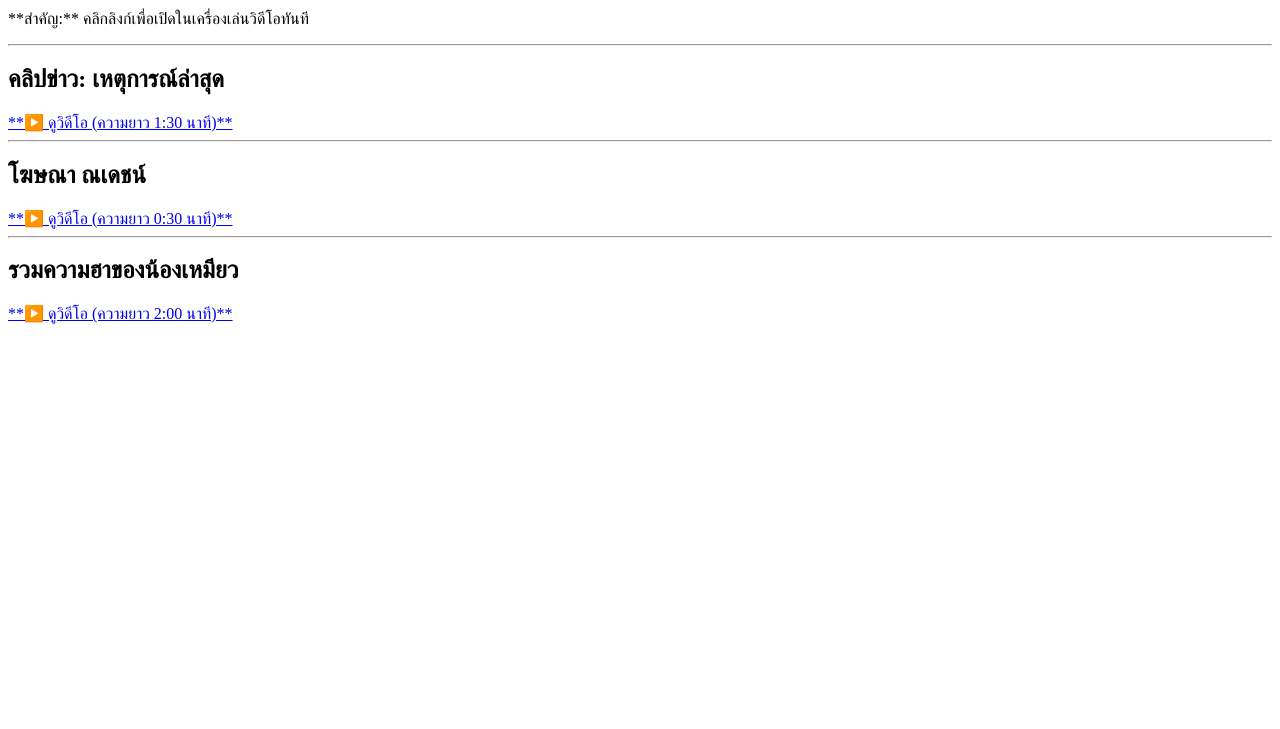
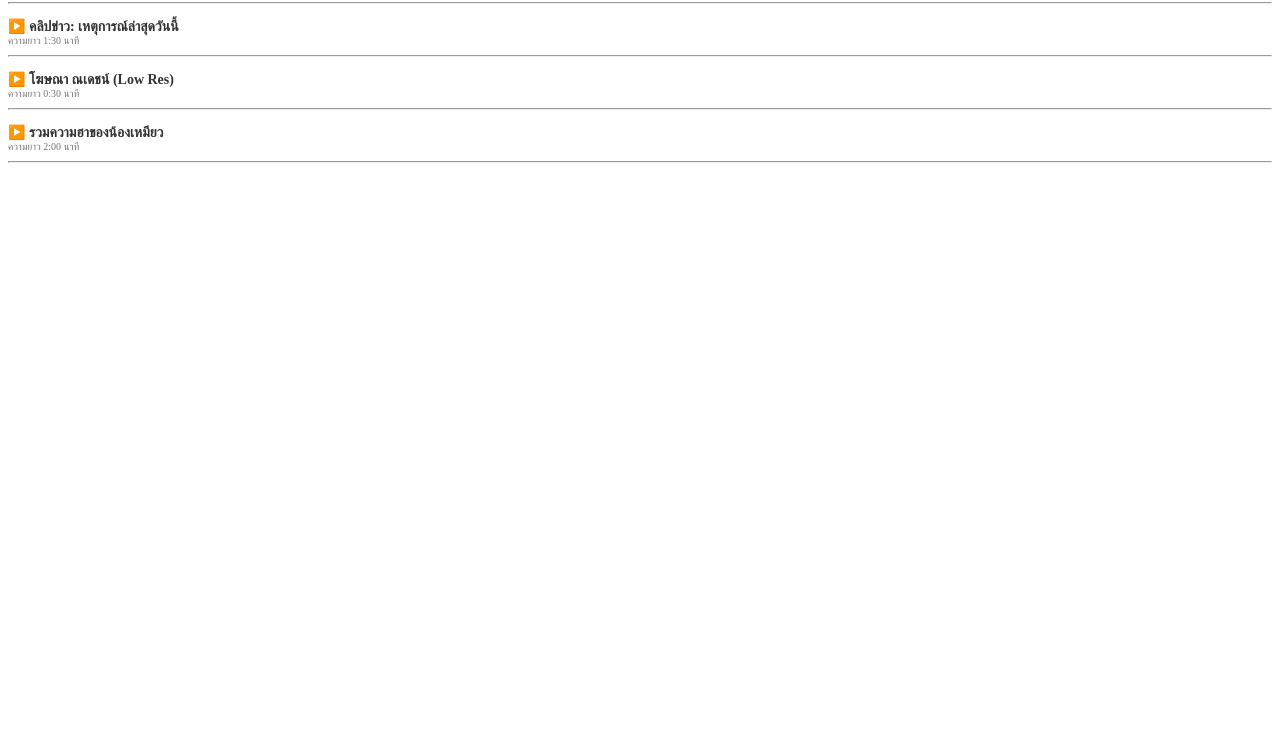
Before and after one commit to teera3447/tadiotube, a plain HTML site: page index.html in a window 1280 px wide. Shown: the part 71-800 px from the top of the page. Drawn offline with Linux system fonts and the light colour scheme.

Commit message:
Update index.html 05

```diff
--- a/index.html
+++ b/index.html
@@ -7,32 +7,41 @@
 </head>
 <body>
 
-    <h1>🎬 รายการวิดีโอ (คลิกเพื่อเล่น)</h1>
+    <h1 style="font-size: 18px; color: #007bff;">🎬 รายการวิดีโอ (คลิกเพื่อเล่น)</h1>
 
-    <p>
-        **สำคัญ:** คลิกลิงก์เพื่อเปิดในเครื่องเล่นวิดีโอทันที
+    <p style="font-size: 12px; color: #d9534f;">**สำคัญ:** ไฟล์วิดีโอทั้งหมดเป็นความละเอียด 240P</p>
+
+    <hr>
+
+    <p style="font-size: 14px; margin-bottom: 5px;">
+        <a href="https://od.lk/s/NzRfNDg4Mzk3NjBf/%5BTVC%5D%20%E0%B8%93%E0%B9%80%E0%B8%94%E0%B8%8A%E0%B8%99%E0%B9%8C%20%28Nadech%29%20-%20%E0%B8%97%E0%B8%A3%E0%B8%B9%E0%B8%A1%E0%B8%B9%E0%B8%9F%20%E0%B9%80%E0%B8%AD%E0%B8%8A%204G%2030s%28144P%29.mp4" style="color: #333; font-weight: bold; text-decoration: none;">
+            ▶️ คลิปข่าว: เหตุการณ์ล่าสุดวันนี้
+        </a>
+        <br>
+        <span style="font-size: 10px; color: #777;">ความยาว 1:30 นาที</span>
     </p>
 
     <hr>
 
-    <h2>คลิปข่าว: เหตุการณ์ล่าสุด</h2>
-    <a href="https://www.dropbox.com/scl/fi/9t7dbrywaboi2ibm69rlj/OPPO-N1-mini-TVC-2014-360P.mp4?rlkey=hs5a99m1i8ycs1ppc180ukmpx&st=vco5k8ns&dl=0">
-        **▶️ ดูวิดีโอ (ความยาว 1:30 นาที)**
-    </a>
+    <p style="font-size: 14px; margin-bottom: 5px;">
+        <a href="https://od.lk/s/NzRfNDg4Mzk3MzNf/clip-nadech-240p.mp4" style="color: #333; font-weight: bold; text-decoration: none;">
+            ▶️ โฆษณา ณเดชน์ (Low Res)
+        </a>
+        <br>
+        <span style="font-size: 10px; color: #777;">ความยาว 0:30 นาที</span>
+    </p>
 
     <hr>
 
-    <h2>โฆษณา ณเดชน์</h2>
-    <a href="https://od.lk/s/NzRfNDg4Mzk3MzNf/clip-nadech-240p.mp4">
-        **▶️ ดูวิดีโอ (ความยาว 0:30 นาที)**
-    </a>
+    <p style="font-size: 14px; margin-bottom: 5px;">
+        <a href="https://yourdomain.com/videos/clip-fun-cat-240p.mp4" style="color: #333; font-weight: bold; text-decoration: none;">
+            ▶️ รวมความฮาของน้องเหมียว
+        </a>
+        <br>
+        <span style="font-size: 10px; color: #777;">ความยาว 2:00 นาที</span>
+    </p>
 
     <hr>
 
-    <h2>รวมความฮาของน้องเหมียว</h2>
-    <a href="https://yourdomain.com/videos/clip-fun-cat-240p.mp4">
-        **▶️ ดูวิดีโอ (ความยาว 2:00 นาที)**
-    </a>
-
 </body>
 </html>
```
